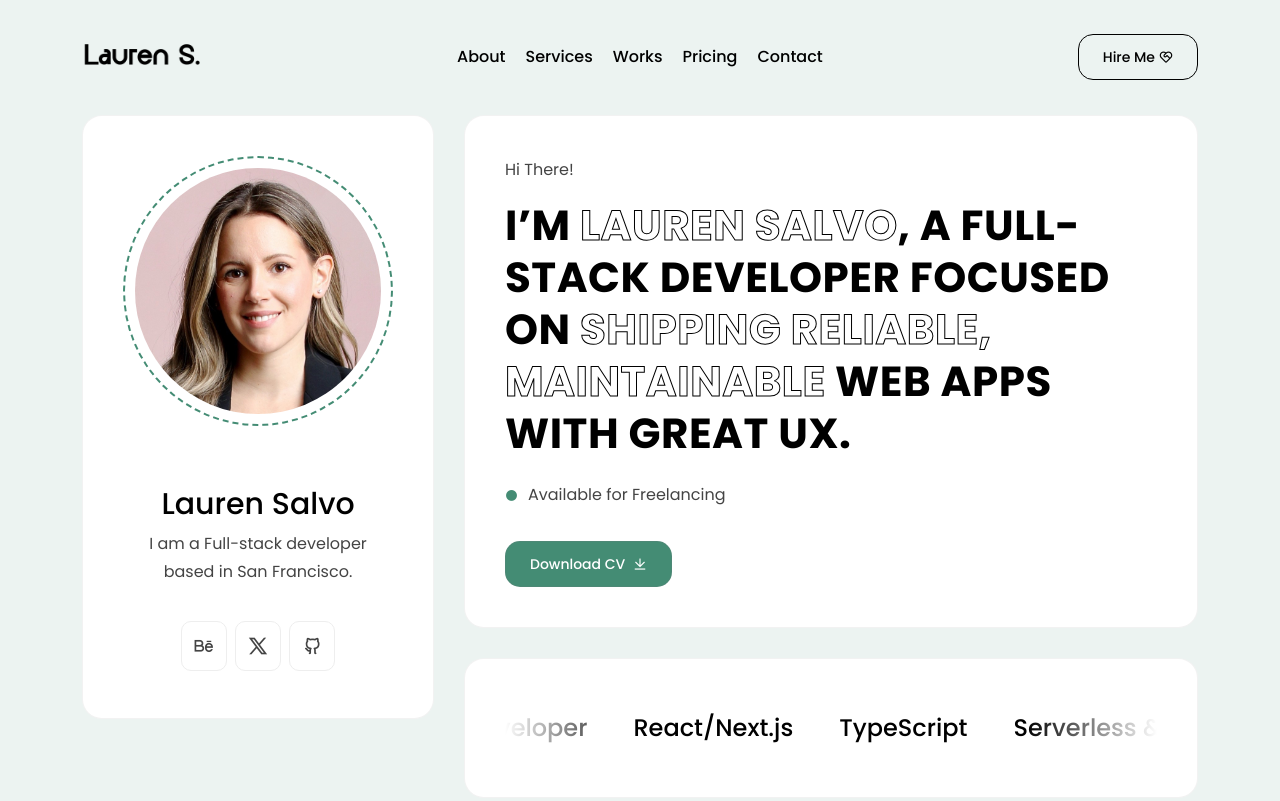
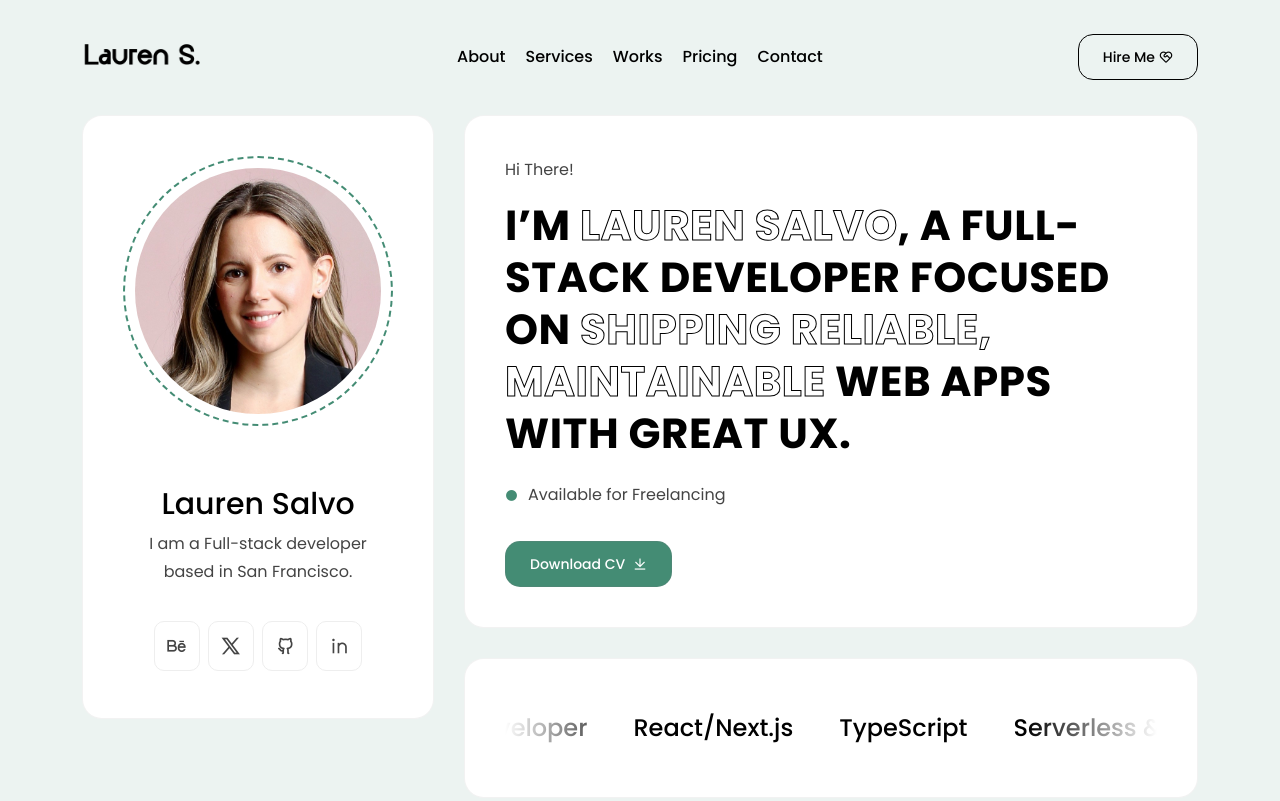
Before and after one commit to lauren-salvo/portfolio-web, a plain HTML site: page index.html in a window 1280 px wide. Shown: the top 801 px of the page. Drawn offline with Linux system fonts and the light colour scheme.

Commit message:
Update index.html

```diff
--- a/index.html
+++ b/index.html
@@ -146,6 +146,7 @@
                                 <li><a href="https://www.behance.net/lauren-salvo"><i class="ri-behance-line"></i></a></li>
                                 <li><a href="https://x.com/dev_LaurenS"><i class="ri-twitter-x-line"></i></a></li>
                                 <li><a href="https://github.com/lauren-salvo"><i class="ri-github-line"></i></a></li>
+                                <li><a href="https://www.linkedin.com/company/lauren-salvo"><i class="ri-linkedin-line"></i></a></li>
                             </ul>
                         </div>
                     </div>
```
